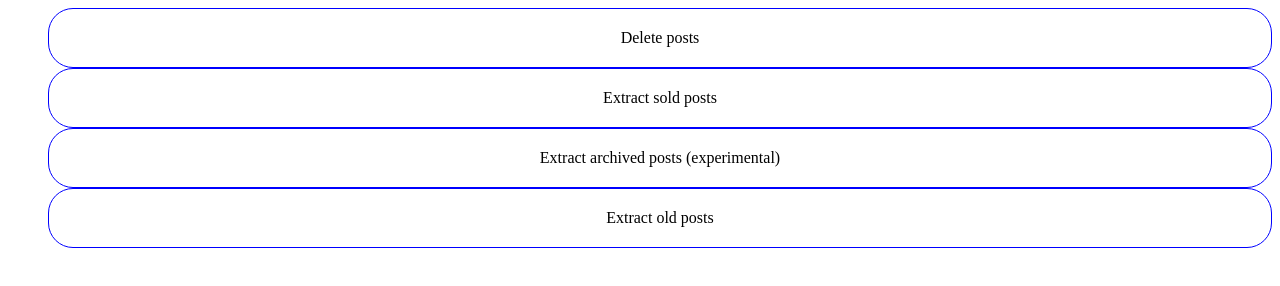
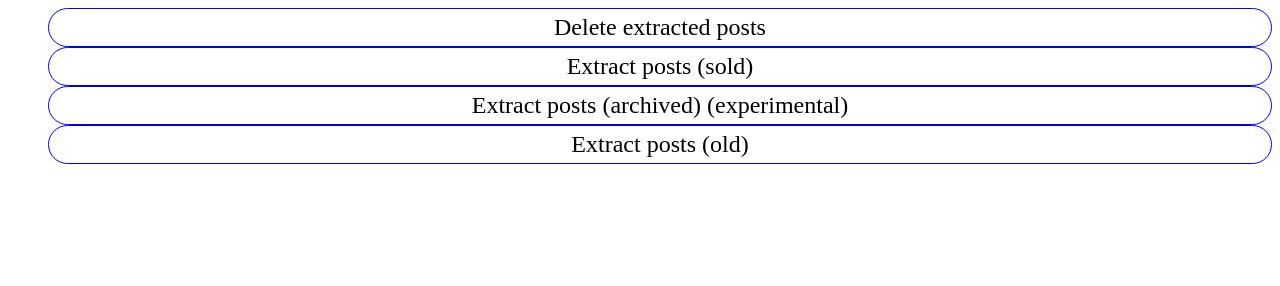
Before and after one commit to EverLee/facebook-admin-tool, a website: page data/menu/menu.html in a window 1280 px wide. Drawn offline with Linux system fonts and the light colour scheme.

Commit message:
Tweaked menu appearance

```diff
--- a/data/menu/menu.html
+++ b/data/menu/menu.html
@@ -1,13 +1,10 @@
 <html>
 	<head>
 		<style type="text/css" media="all">
-			body
-			{
-				background-color: white;
-			}
 			li
 			{
-				padding: 20px;
+				padding: 5px;
+				font-size: 1.5em;
 				border: 1px solid blue;
 				border-radius: 25px;
 				list-style: none;
@@ -22,10 +19,10 @@
 	</head>
 	<body>
 		<ul>
-			<li onclick='deletePosts()'>Delete posts</li>
-			<li onclick='extractSold()'>Extract sold posts</li>
-			<li onclick='extractArchived()'>Extract archived posts (experimental)</li>
-			<li onclick='extractold()'>Extract old posts</li>
+			<li onclick='deletePosts()'>Delete extracted posts</li>
+			<li onclick='extractSold()'>Extract posts (sold)</li>
+			<li onclick='extractArchived()'>Extract posts (archived) (experimental)</li>
+			<li onclick='extractold()'>Extract posts (old)</li>
 		</ul>
 		<script src='menu.js'></script>
 	</body>
```
